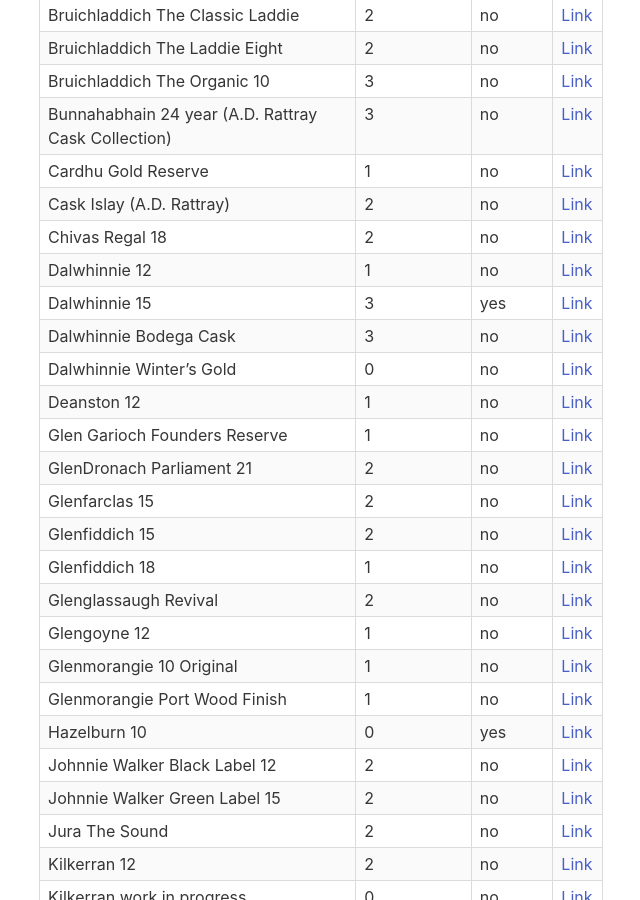
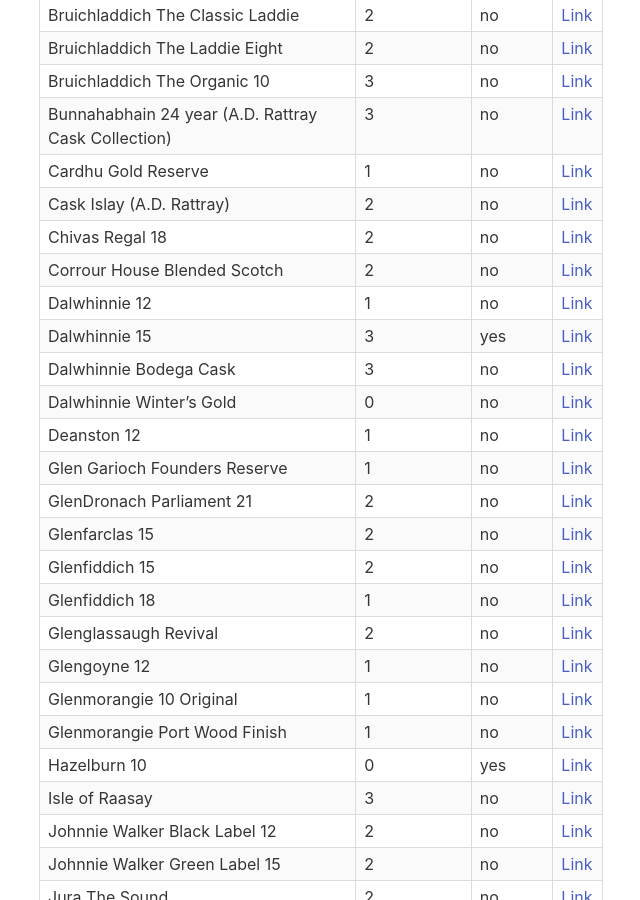
Before and after one commit to grega/whisky, a Jekyll site: the page built from scottish.html, in a window 1280 px wide and 900 px high, scrolled down 1058 px. Shown: the whole window, without its empty margins (25-665 px from the left). Built offline with Jekyll 4.4.1, drawn with Linux system fonts in a browser that asks for light colours; nearby versions of some CDN libraries; some of the changed text lies outside the part shown.

Commit message:
Update tried.yml

```diff
--- a/_data/scottish/tried.yml
+++ b/_data/scottish/tried.yml
@@ -236,3 +236,10 @@
 
 - name: Kilkerran 12
   rating: 2
+
+- name: Isle of Raasay
+  rating: 3
+
+- name: Corrour House Blended Scotch
+  rating: 2
+  # blended by Adelphi Distillery
```
